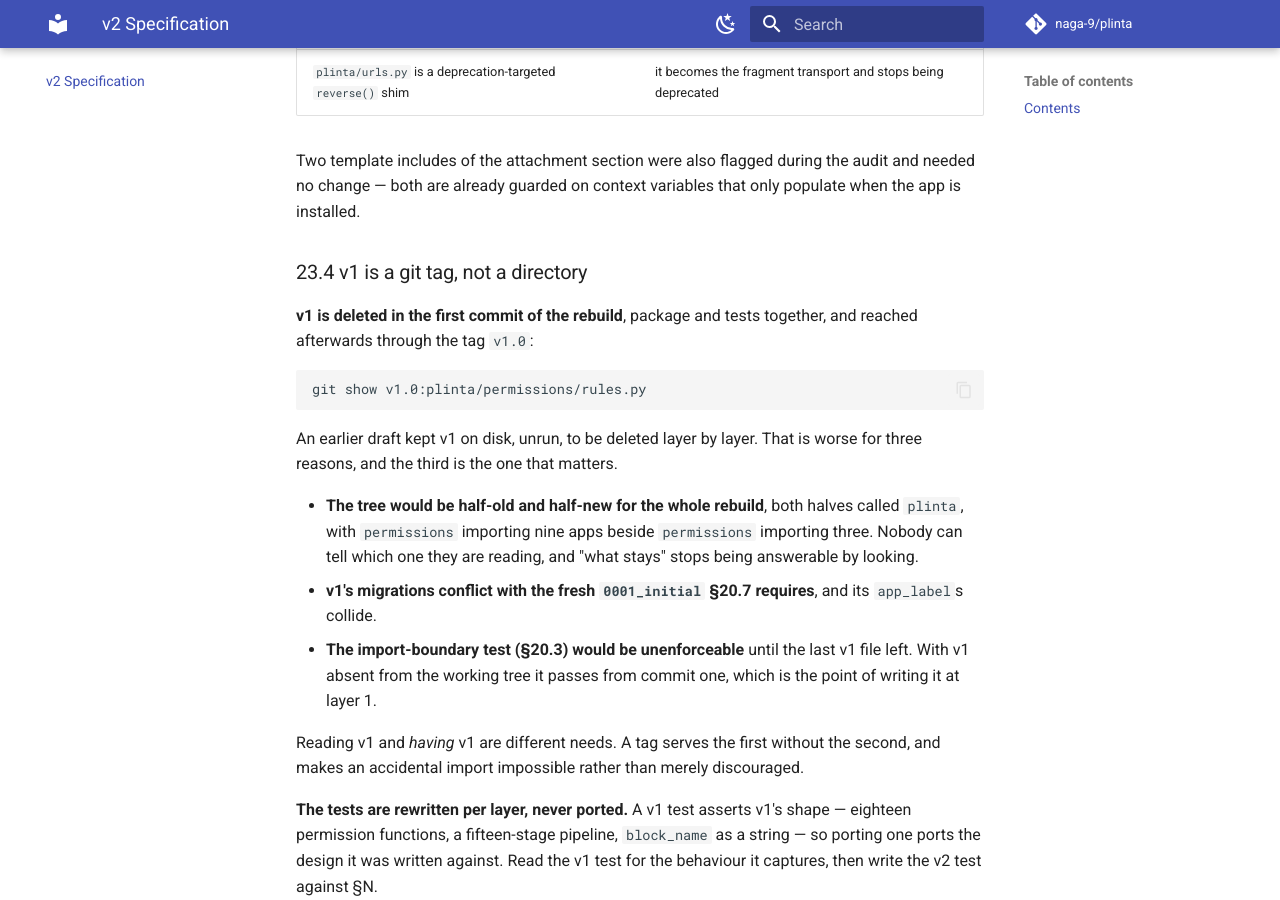
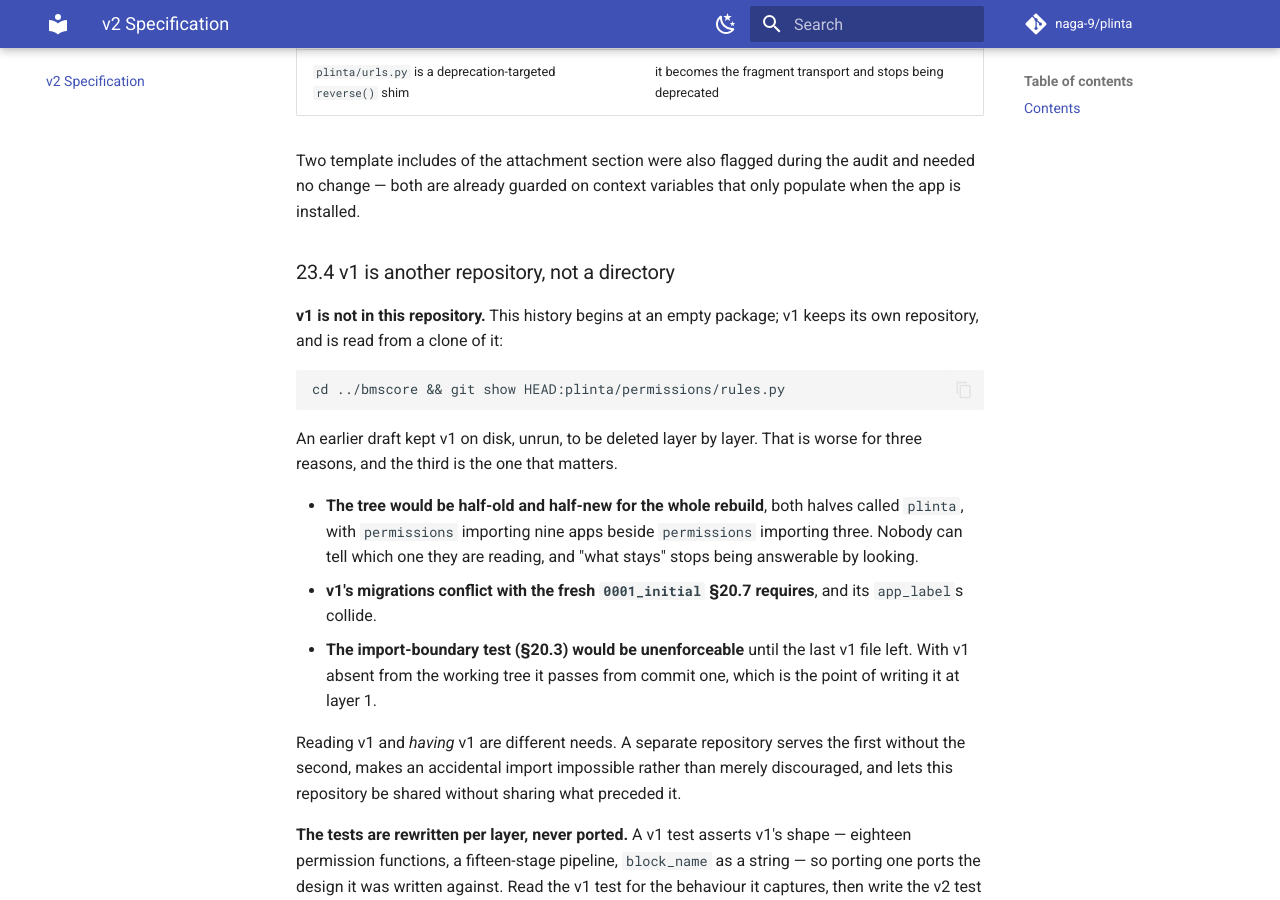
Before and after one commit to naga-9/plinta, an MkDocs documentation site: the page built from docs/design/SPEC.md, in a window 1280 px wide and 900 px high, scrolled down 132232 px. Built offline with MkDocs 1.6.1 and Material for MkDocs 9.7.7, drawn with Linux system fonts in a browser that asks for light colours; comment, search, counter and statistics services are not loaded; some of the changed text lies outside the part shown.

Commit message:
v1 lives in its own repository, not a tag here
This history starts at an empty package, so the repository can be shared
without sharing what preceded it. §23.4's argument is unchanged — reading
v1 and having v1 are different needs — only where the reading happens.

Co-Authored-By: Claude Opus 5 (1M context) <noreply@anthropic.com>
Claude-Session: https://claude.ai/code/session_01RND2PW1dcZdMQFATcnHZ1y

````diff
--- a/docs/design/SPEC.md
+++ b/docs/design/SPEC.md
@@ -3373,7 +3373,7 @@ So when the last layer lands, it splits.
 | §21, §22 — the ledgers | **Retired.** They record what became of v1's features, which stops mattering once nothing is left of it |
 | §23, §25 — build order, the skills plan | **Retired.** They expire on completion by definition |
 
-**Retired means tagged, not deleted** — `v2-spec`, on the same principle as `v1.0` (§23.4). Recoverable, and nobody has to keep it true.
+**Retired means tagged, not deleted** — `v2-spec`: recoverable, and nobody has to keep it true. Recoverable, and nobody has to keep it true.
 
 What survives is the part that cannot drift: an ADR records a decision at a moment and never claims to describe current behaviour, and `architecture.md` states rules the import-boundary test enforces mechanically.
 
@@ -3701,12 +3701,12 @@ Every coupling found in the previous design, and where each is resolved. The reb
 
 Two template includes of the attachment section were also flagged during the audit and needed no change — both are already guarded on context variables that only populate when the app is installed.
 
-### 23.4 v1 is a git tag, not a directory
-
-**v1 is deleted in the first commit of the rebuild**, package and tests together, and reached afterwards through the tag `v1.0`:
-
-```
-git show v1.0:plinta/permissions/rules.py
+### 23.4 v1 is another repository, not a directory
+
+**v1 is not in this repository.** This history begins at an empty package; v1 keeps its own repository, and is read from a clone of it:
+
+```
+cd ../bmscore && git show HEAD:plinta/permissions/rules.py
 ```
 
 An earlier draft kept v1 on disk, unrun, to be deleted layer by layer. That is worse for three reasons, and the third is the one that matters.
@@ -3715,7 +3715,7 @@ An earlier draft kept v1 on disk, unrun, to be deleted layer by layer. That is w
 - **v1's migrations conflict with the fresh `0001_initial` §20.7 requires**, and its `app_label`s collide.
 - **The import-boundary test (§20.3) would be unenforceable** until the last v1 file left. With v1 absent from the working tree it passes from commit one, which is the point of writing it at layer 1.
 
-Reading v1 and *having* v1 are different needs. A tag serves the first without the second, and makes an accidental import impossible rather than merely discouraged.
+Reading v1 and *having* v1 are different needs. A separate repository serves the first without the second, makes an accidental import impossible rather than merely discouraged, and lets this repository be shared without sharing what preceded it.
 
 **The tests are rewritten per layer, never ported.** A v1 test asserts v1's shape — eighteen permission functions, a fifteen-stage pipeline, `block_name` as a string — so porting one ports the design it was written against. Read the v1 test for the behaviour it captures, then write the v2 test against §N.
 
````
Also changed, not shown: docs/index.md (+1 -6 lines).
